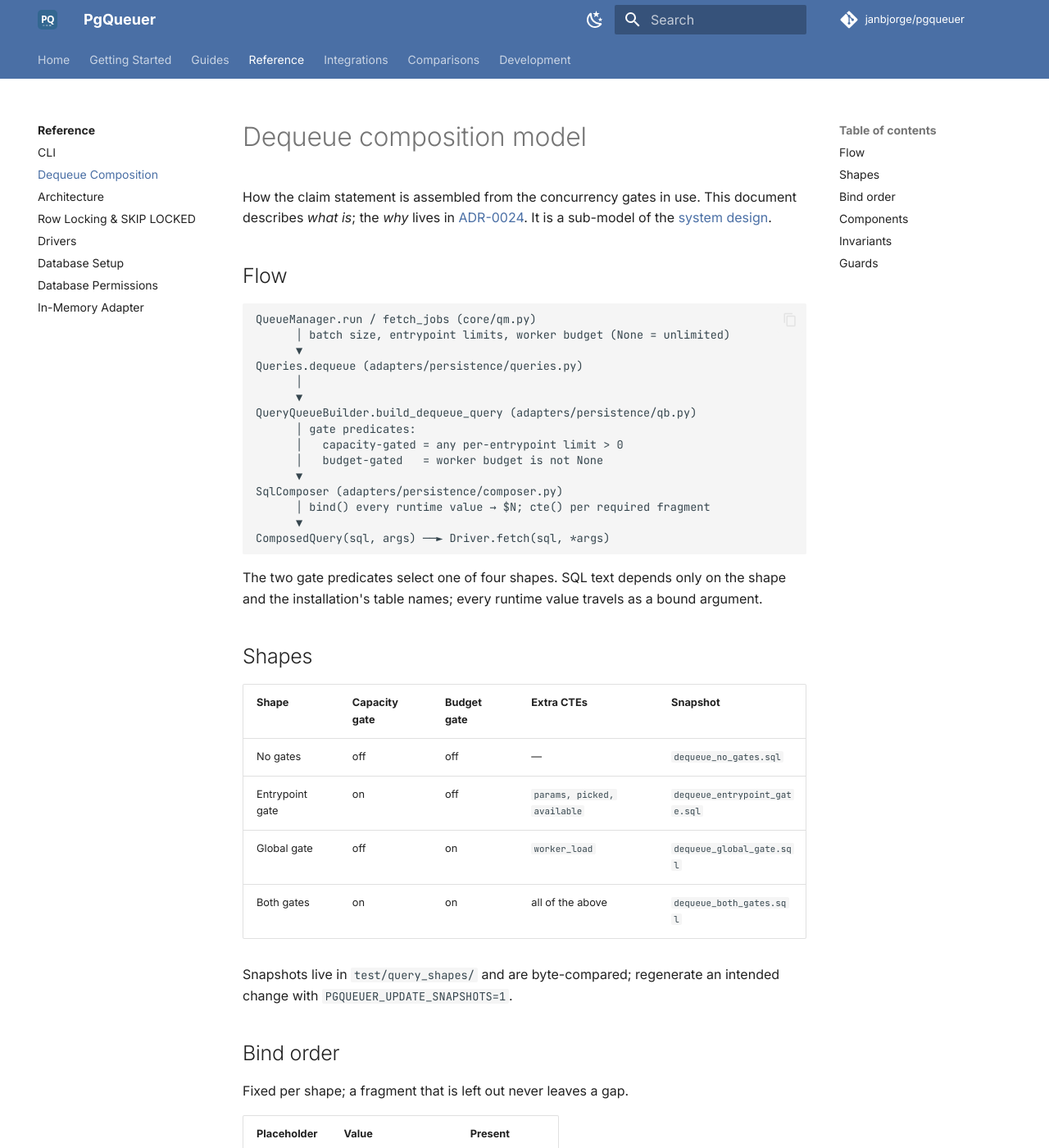
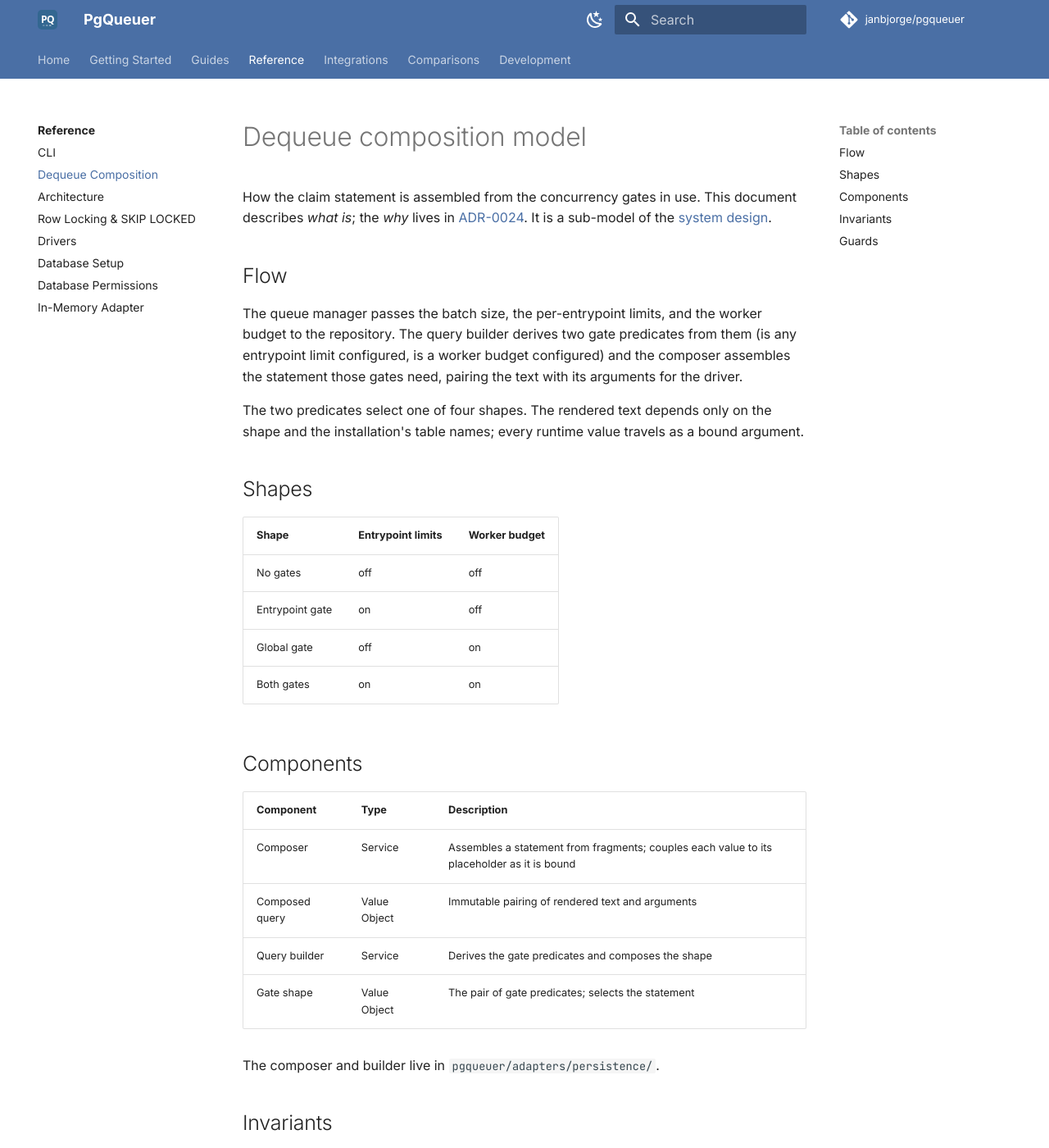
Before and after one commit to janbjorge/pgqueuer, an MkDocs documentation site: the page built from docs/design/dequeue-composition.md, in a window 1280 px wide and 1400 px high. Shown: the whole window at 82% size. Built offline with MkDocs 1.6.1 and Material for MkDocs 9.7.7, drawn with Linux system fonts in a browser that asks for light colours; comment, search, counter and statistics services are not loaded; some of the changed text lies outside the part shown.

Commit message:
docs: keep ADR-0024 and composer model at decision level
Language-level and mechanism details (placeholder syntax, sentinel
values as a Python None, bind order, CTE names, cache placement, test
file inventory) belong to code and reference docs, not the record or
the model.

````diff
--- a/docs/design/dequeue-composition.md
+++ b/docs/design/dequeue-composition.md
@@ -7,79 +7,48 @@
 
 ## Flow
 
-```
-QueueManager.run / fetch_jobs (core/qm.py)
-      │ batch size, entrypoint limits, worker budget (None = unlimited)
-      ▼
-Queries.dequeue (adapters/persistence/queries.py)
-      │
-      ▼
-QueryQueueBuilder.build_dequeue_query (adapters/persistence/qb.py)
-      │ gate predicates:
-      │   capacity-gated = any per-entrypoint limit > 0
-      │   budget-gated   = worker budget is not None
-      ▼
-SqlComposer (adapters/persistence/composer.py)
-      │ bind() every runtime value → $N; cte() per required fragment
-      ▼
-ComposedQuery(sql, args) ──► Driver.fetch(sql, *args)
-```
+The queue manager passes the batch size, the per-entrypoint limits,
+and the worker budget to the repository. The query builder derives two
+gate predicates from them (is any entrypoint limit configured, is a
+worker budget configured) and the composer assembles the statement
+those gates need, pairing the text with its arguments for the driver.
 
-The two gate predicates select one of four shapes. SQL text depends
-only on the shape and the installation's table names; every runtime
-value travels as a bound argument.
+The two predicates select one of four shapes. The rendered text
+depends only on the shape and the installation's table names; every
+runtime value travels as a bound argument.
 
 ## Shapes
 
-| Shape           | Capacity gate | Budget gate | Extra CTEs                  | Snapshot                     |
-|-----------------|---------------|-------------|-----------------------------|------------------------------|
-| No gates        | off           | off         | —                           | `dequeue_no_gates.sql`       |
-| Entrypoint gate | on            | off         | `params, picked, available` | `dequeue_entrypoint_gate.sql`|
-| Global gate     | off           | on          | `worker_load`               | `dequeue_global_gate.sql`    |
-| Both gates      | on            | on          | all of the above            | `dequeue_both_gates.sql`     |
-
-Snapshots live in `test/query_shapes/` and are byte-compared;
-regenerate an intended change with `PGQUEUER_UPDATE_SNAPSHOTS=1`.
-
-## Bind order
-
-Fixed per shape; a fragment that is left out never leaves a gap.
-
-| Placeholder | Value                          | Present         |
-|-------------|--------------------------------|-----------------|
-| `$1`        | batch size                     | always          |
-| `$2`        | entrypoint names               | always          |
-| `$3`        | queue manager id               | always          |
-| `$4`        | heartbeat timeout              | always          |
-| next        | per-entrypoint limits          | capacity-gated  |
-| next        | worker budget                  | budget-gated    |
+| Shape           | Entrypoint limits | Worker budget |
+|-----------------|-------------------|---------------|
+| No gates        | off               | off           |
+| Entrypoint gate | on                | off           |
+| Global gate     | off               | on            |
+| Both gates      | on                | on            |
 
 ## Components
 
-| Component         | Type         | Description                                       |
-|-------------------|--------------|---------------------------------------------------|
-| SqlComposer       | Service      | Chains CTE fragments, auto-numbers binds, embeds bodies verbatim |
-| ComposedQuery     | Value Object | Immutable pairing of rendered SQL and its arguments |
-| QueryQueueBuilder | Service      | Selects gates, composes the shape, caches text per shape |
-| Gate shape        | Value Object | The `(capacity-gated, budget-gated)` pair; cache key and test axis |
+| Component     | Type         | Description                                        |
+|---------------|--------------|----------------------------------------------------|
+| Composer      | Service      | Assembles a statement from fragments; couples each value to its placeholder as it is bound |
+| Composed query| Value Object | Immutable pairing of rendered text and arguments   |
+| Query builder | Service      | Derives the gate predicates and composes the shape |
+| Gate shape    | Value Object | The pair of gate predicates; selects the statement |
+
+The composer and builder live in `pgqueuer/adapters/persistence/`.
 
 ## Invariants
 
-- Unlimited is `None` at every boundary; `QueueManager.run` normalizes
-  its legacy `0` to `None`.
-- Rendered text is cached per shape on the builder instance; arguments
-  are re-bound on every call and never shared between calls.
-- Entrypoint names and limits are parallel lists of equal length; the
-  builder rejects a mismatch.
-- Every `$N` maps onto exactly one bound argument.
-- The stale-job re-pick skips the capacity gate on purpose: re-picking
-  transfers ownership of an already-counted row, and gating it would
-  deadlock recovery.
+- "Unlimited" is expressed as absence at every boundary, never as a
+  sentinel value.
+- One gate configuration always renders identical text; arguments are
+  bound fresh on every claim and never shared between claims.
+- The stale-job re-pick skips the entrypoint gate on purpose:
+  re-picking transfers ownership of an already-counted job, and gating
+  it would deadlock recovery.
 
 ## Guards
 
-- `test/test_composer.py`: composer behavior.
-- `test/test_dequeue_shapes.py`: snapshots, placeholder accounting,
-  caching, argument isolation, gate semantics.
-- `test/test_query_plan_regression.py`: every shape stays on the
-  entrypoint-leading indexes and scans O(entrypoints × batch) rows.
+Each shape's rendered text is snapshot-tested, and plan-regression
+tests assert every shape stays on the entrypoint-leading indexes and
+scans work proportional to entrypoints × batch, not the backlog.
````
Also changed, not shown: docs/adr/ADR-0024-sql-is-assembled-by-the-composer.md (+15 -15 lines), docs/adr/README.md (+7 -6 lines).
